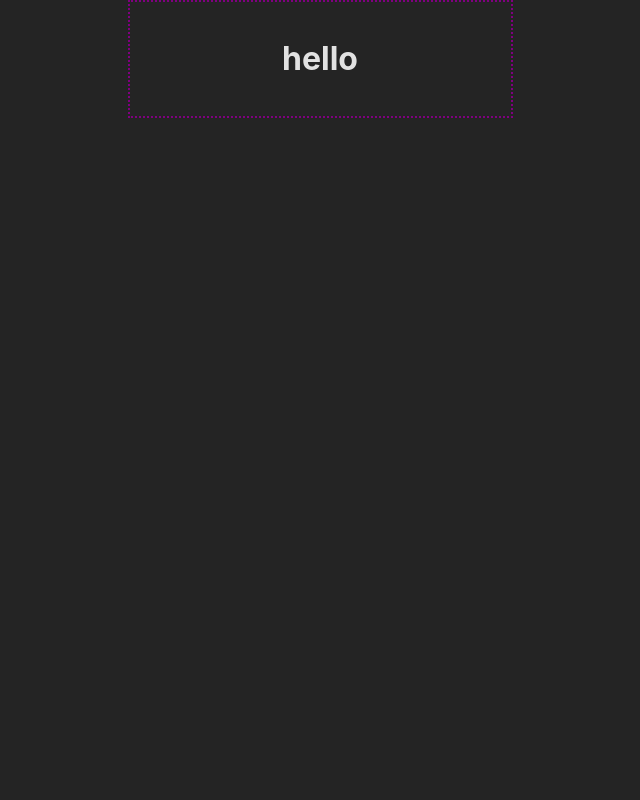
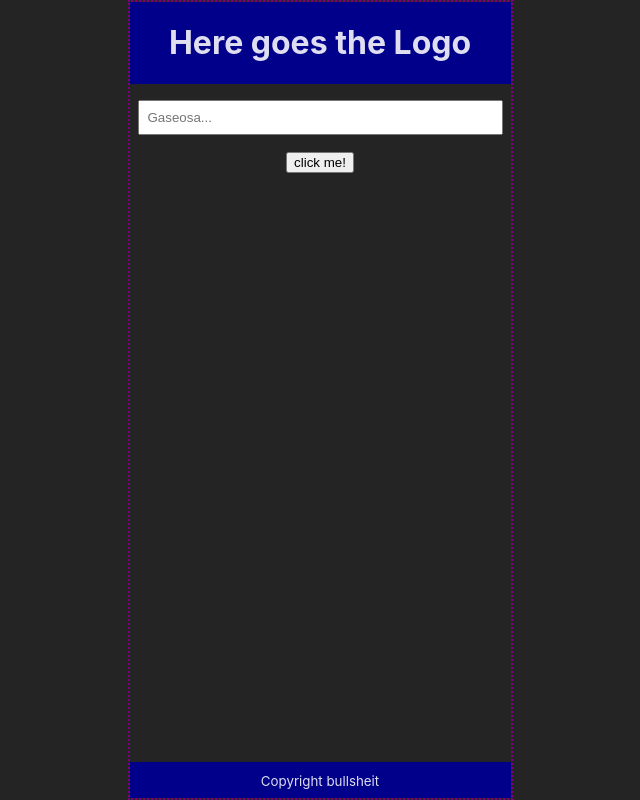
Before and after one commit to Hook-88/paulny-shopping-list, a React (Vite) app: page / in a window 1280 px wide. Shown: the whole page, without its empty margins (320-960 px from the left). Built offline with nearby package versions, Linux system fonts and the light colour scheme.

Commit message:
add basic markup and styles

```diff
--- a/src/App.css
+++ b/src/App.css
@@ -1,7 +1,9 @@
 #root {
   max-width: 385px;
   margin: 0 auto;
-  padding: 1rem;
   text-align: center;
   border: 2px dotted purple;
+  min-height: 100vh;
+  display: grid;
+  grid-template-rows: auto 1fr auto;
 }
--- a/src/App.jsx
+++ b/src/App.jsx
@@ -1,9 +1,30 @@
+import Footer from "./components/Footer/Footer"
+import Header from "./components/Header/Header"
+import MainContent from "./components/MainContent/MainContent"
+import Form from "./components/MainContent/Form/Form"
+import Button from "./components/Button/Button"
+
 import './App.css'
 
+
 function App() {
+
+  function handleSubmit(event) {
+    event.preventDefault()
+  }
+
   return (
     <>
-      <h1>hello</h1>
+      <Header />
+      <MainContent>
+        <Form onSubmit={handleSubmit}>
+          <input type="text" placeholder="Gaseosa..." className="form--text-input"/>
+          <Button>
+            <button>click me!</button>
+          </Button>
+        </Form>
+      </MainContent>
+      <Footer />
     </>
   )
 }
--- /dev/null
+++ b/src/components/Button/Button.jsx
@@ -0,0 +1,10 @@
+
+
+export default function Button({children, onClick}) {
+
+  return (
+    <div onClick={onClick}>
+      {children}
+    </div>
+  )
+}
--- /dev/null
+++ b/src/components/Footer/Footer.css
@@ -0,0 +1,5 @@
+footer.app--footer {
+  margin-top: 100px;
+  padding: .5rem 0;
+  background-color: darkblue;
+}
--- /dev/null
+++ b/src/components/Footer/Footer.jsx
@@ -0,0 +1,10 @@
+import "./Footer.css"
+
+export default function Footer({children}) {
+
+  return (
+    <footer className="app--footer">
+      <small>Copyright bullsheit</small>
+    </footer>
+  )
+}
--- /dev/null
+++ b/src/components/Header/Header.css
@@ -0,0 +1,3 @@
+header.app--header {
+  background-color: darkblue;
+}
--- /dev/null
+++ b/src/components/Header/Header.jsx
@@ -0,0 +1,11 @@
+import "./Header.css"
+
+export default function Header() {
+
+  return (
+    <header className="app--header">
+      <h1>Here goes the Logo</h1>
+    </header>
+  )
+
+}
--- /dev/null
+++ b/src/components/MainContent/Form/Form.css
@@ -0,0 +1,9 @@
+form.form--container {
+  display: grid;
+  margin-top: 1rem;
+  gap: 1rem;
+}
+
+form.form--container input.form--text-input {
+  padding: .5rem;
+}
--- /dev/null
+++ b/src/components/MainContent/Form/Form.jsx
@@ -0,0 +1,10 @@
+import "./Form.css"
+
+export default function Form({children, ...rest}) {
+
+  return (
+    <form className="form--container" {...rest}>
+      {children}
+    </form>
+  )
+}
--- /dev/null
+++ b/src/components/MainContent/MainContent.css
@@ -0,0 +1,3 @@
+div.main-content--container {
+  padding: 0 .5rem;
+}
--- /dev/null
+++ b/src/components/MainContent/MainContent.jsx
@@ -0,0 +1,8 @@
+import "./MainContent.css"
+
+export default function MainContent({children}) {
+
+  return (
+    <div className="main-content--container">{children}</div>
+  )
+}
```
